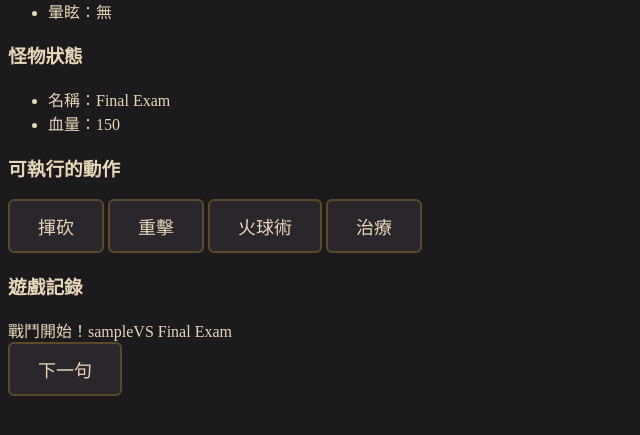
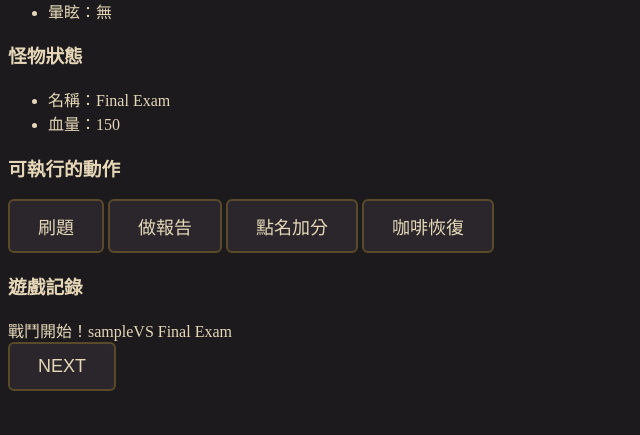
Before and after one commit to kurochan1901/WebGames_IReallyNeedTheCredit, a Flask app: page /main_game in a window 1280 px wide. Shown: the part 244-679 px from the top of the page, without its empty margins (0-640 px from the left). Run offline with Flask 3, Linux system fonts and the light colour scheme; the visitor is signed in with stand-in values (Sample User, id 1).

Commit message:
update lines

```diff
--- a/static/maingame.js
+++ b/static/maingame.js
@@ -28,7 +28,7 @@ class Attacker {
             return null;
         }
         this.san -= 15;
-        return {key: "call_attendance", ame: "Take Attendance", damage: 15, sanCost: 15, cooldown: 1};
+        return {key: "call_attendance", name: "Take Attendance", damage: 15, sanCost: 15, cooldown: 1};
     }
 
     // 咖啡恢復
@@ -51,11 +51,11 @@ class Monster {
         this.health = 150;
     }
 
-    quiz() { return {name: "課堂小考", damage: 10};}
+    quiz() { return {name: "突發隨堂小考", damage: 10};}
 
-    lateClass() { return {name: "晚下課", damage: 15};}
+    lateClass() { return {name: "我把這邊講完就下課", damage: 15};}
 
-    selfLearn() { return {name: "剩下自學", damage: 0, stun: 2};}
+    selfLearn() { return {name: "這邊範圍回去自學", damage: 0, stun: 2};}
 }
 
 function battle() {
--- a/templates/maingame.html
+++ b/templates/maingame.html
@@ -30,10 +30,11 @@
 
     <div class="actions" id="game-actions">
       <h3>可執行的動作</h3>
-        <button class="btn" id="slashBtn">揮砍</button>
-        <button class="btn" id="strikeBtn">重擊</button>
-        <button class="btn" id="fireballBtn">火球術</button>
-        <button class="btn" id="healBtn">治療</button>
+        <button class="btn" id="practiceBtn">刷題</button>
+        <button class="btn" id="reportBtn">做報告</button>
+        <button class="btn" id="callAttendanceBtn">點名加分</button>
+        <button class="btn" id="coffeeBtn">咖啡恢復</button>
+
     </div>
 
     <div class="log" id="game-log">
@@ -44,7 +45,7 @@
       <div id="logBox"> </div>
 
       <!--按鈕放外面避免被文字刷新清掉-->
-      <button class="btn" id="nextLogBtn" style="display:none;">下一句</button>
+      <button class="btn" id="nextLogBtn" style="display:none;">NEXT</button>
     </div>
 
 </div>
```
Also changed, not shown: README.md.
